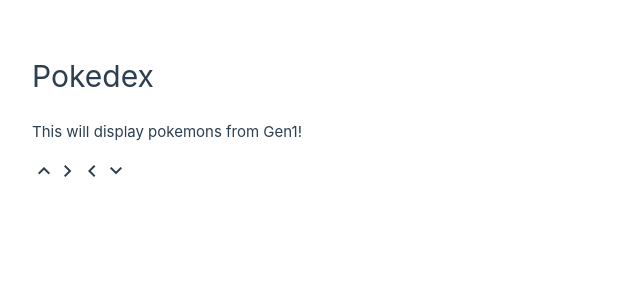
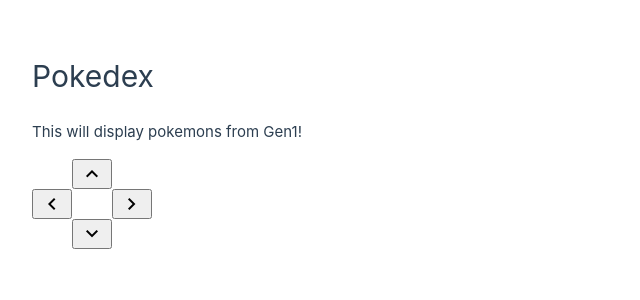
Before and after one commit to pabcrudel/pokedex, a Vue app: page / in a window 1280 px wide. Shown: the top 300 px of the page, without its empty margins (0-640 px from the left). Built offline with nearby package versions, Linux system fonts and the light colour scheme.

Commit message:
Created an arrow that detects when an arrow key is pressed

```diff
--- a/src/App.vue
+++ b/src/App.vue
@@ -1,19 +1,39 @@
 <template>
   <h1>Pokedex</h1>
   <p>This will display pokemons from Gen1!</p>
-  <i class="material-symbols-outlined" :class="{ isPressed: ArrowUp }" v-html="'expand_less'" id="arrowKeyUp"/>
-  <i class="material-symbols-outlined" :class="{ isPressed: ArrowRight }" v-html="'chevron_right'" id="arrowKeyRight"/>
-  <i class="material-symbols-outlined" :class="{ isPressed: ArrowLeft }" v-html="'chevron_left'" id="arrowKeyLeft"/>
-  <i class="material-symbols-outlined" :class="{ isPressed: ArrowDown }" v-html="'expand_more'" id="arrowKeyDown"/>
+  <div class="cross">
+    <button class="material-symbols-outlined" :class="{ isPressed: ArrowUp || up }" v-html="'expand_less'" id="arrowKeyUp" @mousedown="up = true" @mouseup="up = false"/>
+    <button class="material-symbols-outlined" :class="{ isPressed: ArrowLeft || left }" v-html="'chevron_left'" id="arrowKeyLeft" @mousedown="left = true" @mouseup="left = false"/>
+    <button class="material-symbols-outlined" :class="{ isPressed: ArrowRight || right }" v-html="'chevron_right'" id="arrowKeyRight" @mousedown="right = true" @mouseup="right = false"/>
+    <button class="material-symbols-outlined" :class="{ isPressed: ArrowDown || down }" v-html="'expand_more'" id="arrowKeyDown" @mousedown="down = true" @mouseup="down = false"/>
+  </div>
 </template>
 
 <script setup>
-import { useMagicKeys } from '@vueuse/core'
+import { useMagicKeys } from '@vueuse/core';
+import { ref } from 'vue';
 
-const {ArrowUp, ArrowDown, ArrowLeft, ArrowRight} = useMagicKeys()
+const {ArrowUp, ArrowDown, ArrowLeft, ArrowRight} = useMagicKeys();
+
+const up = ref(false);
+const down = ref(false);
+const right = ref(false);
+const left = ref(false);
 </script>
 
 <style scoped>
+.cross {
+  width: 0;
+  display: grid;
+  grid-template-areas:
+  '... up ...'
+  'left ... right'
+  '... down ...';
+}
+#arrowKeyUp {grid-area: up;}
+#arrowKeyLeft {grid-area: left;}
+#arrowKeyRight {grid-area: right;}
+#arrowKeyDown {grid-area: down;}
 .isPressed {
   color: white;
 }
```
